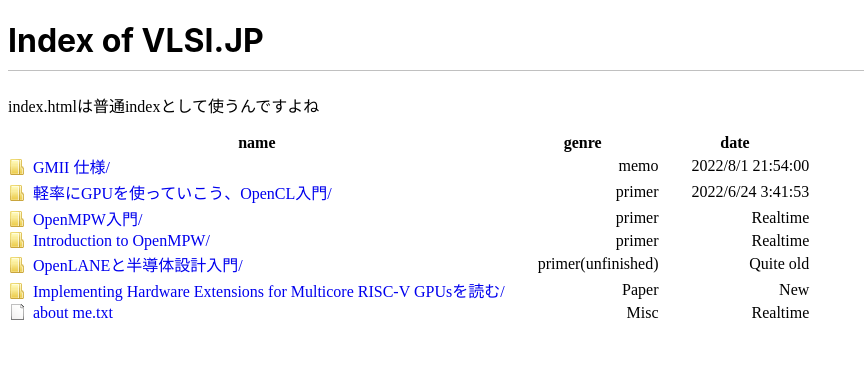
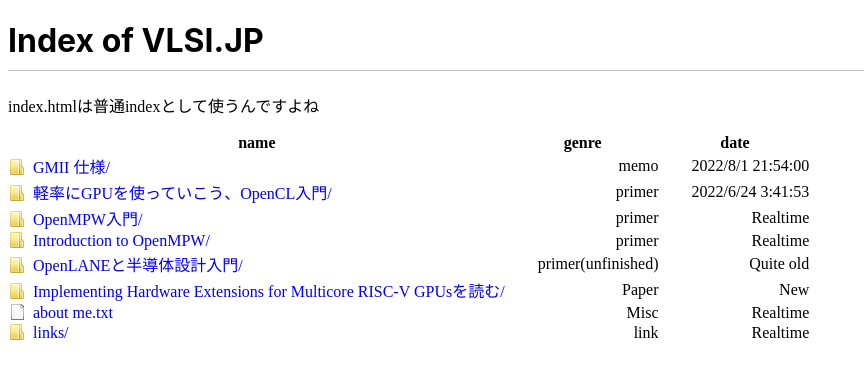
Before and after one commit to Cra2yPierr0t/Cra2yPierr0t.github.io, a Jekyll site: the page index.html, which Jekyll copies as it is, in a window 1280 px wide. Shown: the top 379 px of the page, without its empty margins (0-864 px from the left). Built offline with Jekyll 4.4.1, drawn with Linux system fonts in a browser that asks for light colours.

Commit message:
add links

```diff
--- a/index.html
+++ b/index.html
@@ -153,6 +153,13 @@
                   <td class="detailsColumn" >Misc</td>
                   <td class="detailsColumn" >Realtime</td>
               </tr>
+              <tr>
+                  <td>
+                      <a class="icon dir" href="/links.html">links/</a>
+                  </td>
+                  <td class="detailsColumn" >link</td>
+                  <td class="detailsColumn" >Realtime</td>
+              </tr>
           </tbody>
         </table>
     </body>
```
Also changed, not shown: links.md (added, +7 -0 lines).
